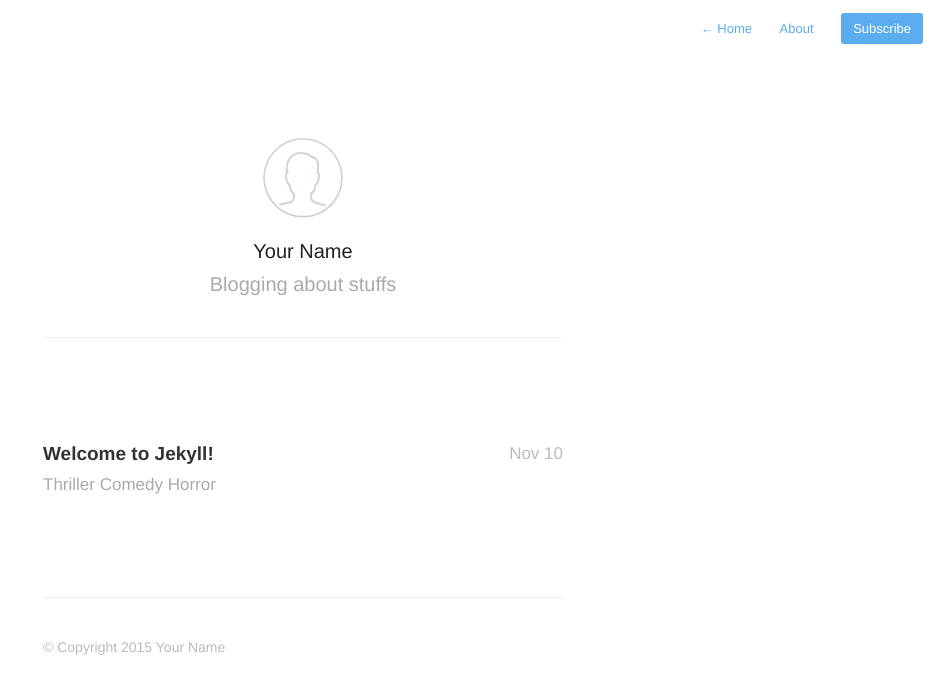
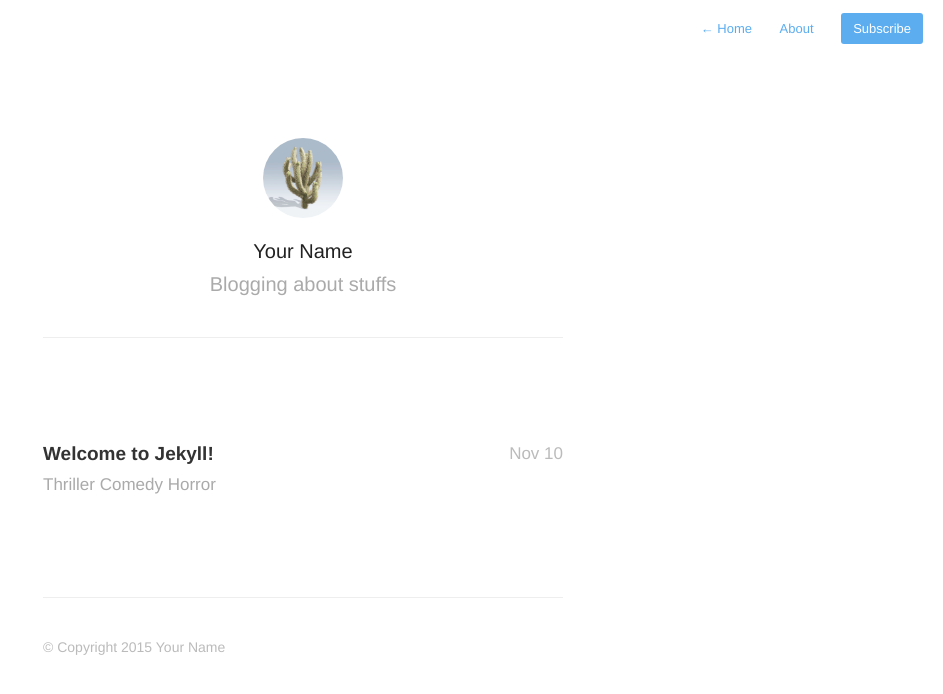
Before and after one commit to evaneschneider/site, a Jekyll site: the page built from index.html, in a window 1280 px wide. Shown: the top 694 px of the page, without its empty margins (337-1280 px from the left). Built offline with Jekyll 4.4.1, drawn with Linux system fonts in a browser that asks for light colours; nearby versions of some CDN libraries; Markdown is read by kramdown in place of the engine named in the settings; the list of posts is cut into pages by our own code.

Commit message:
Changed avatar

```diff
--- a/_includes/profile.html
+++ b/_includes/profile.html
@@ -3,10 +3,10 @@
         <header id="header">
         {% if site.aboutPage %}
             <a href="{{ site.baseurl }}about">
-                <img id="avatar" class="2x" src="{{ site.baseurl }}assets/images/avatar.png"/>
+                <img id="avatar" class="2x" src="{{ site.baseurl }}assets/images/cholla.jpg"/>
             </a>
         {% else %}
-            <img id="avatar" class="2x" src="{{ site.baseurl }}assets/images/avatar.png"/>
+            <img id="avatar" class="2x" src="{{ site.baseurl }}assets/images/cholla.jpg"/>
         {% endif %}
             <h1>{{ site.author }}</h1>
             <h2>{{ site.description }}</h2>
--- a/_layouts/post.html
+++ b/_layouts/post.html
@@ -14,7 +14,7 @@
 </article>
 <footer id="post-meta" class="clearfix">
     <a href="http://twitter.com/{{ site.authorTwitter }}">
-        <img class="avatar" src="{{ site.baseurl }}assets/images/avatar.png">
+        <img class="avatar" src="{{ site.baseurl }}assets/images/cholla.jpg">
         <div>
             <span class="dark">{{ site.author }}</span>
             <span>{{ site.description }}</span>
```
Also changed, not shown: assets/images/cholla.jpg (added).
